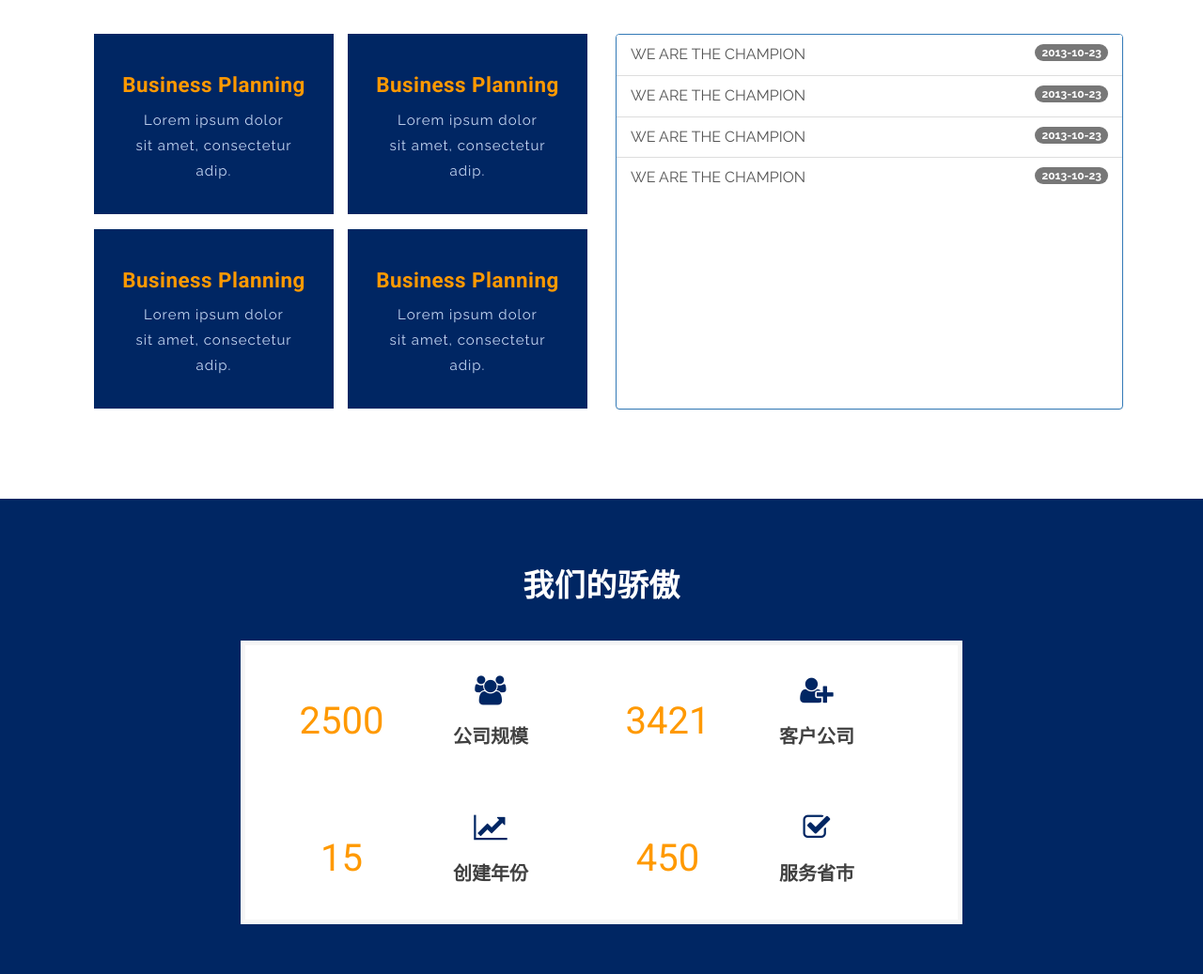
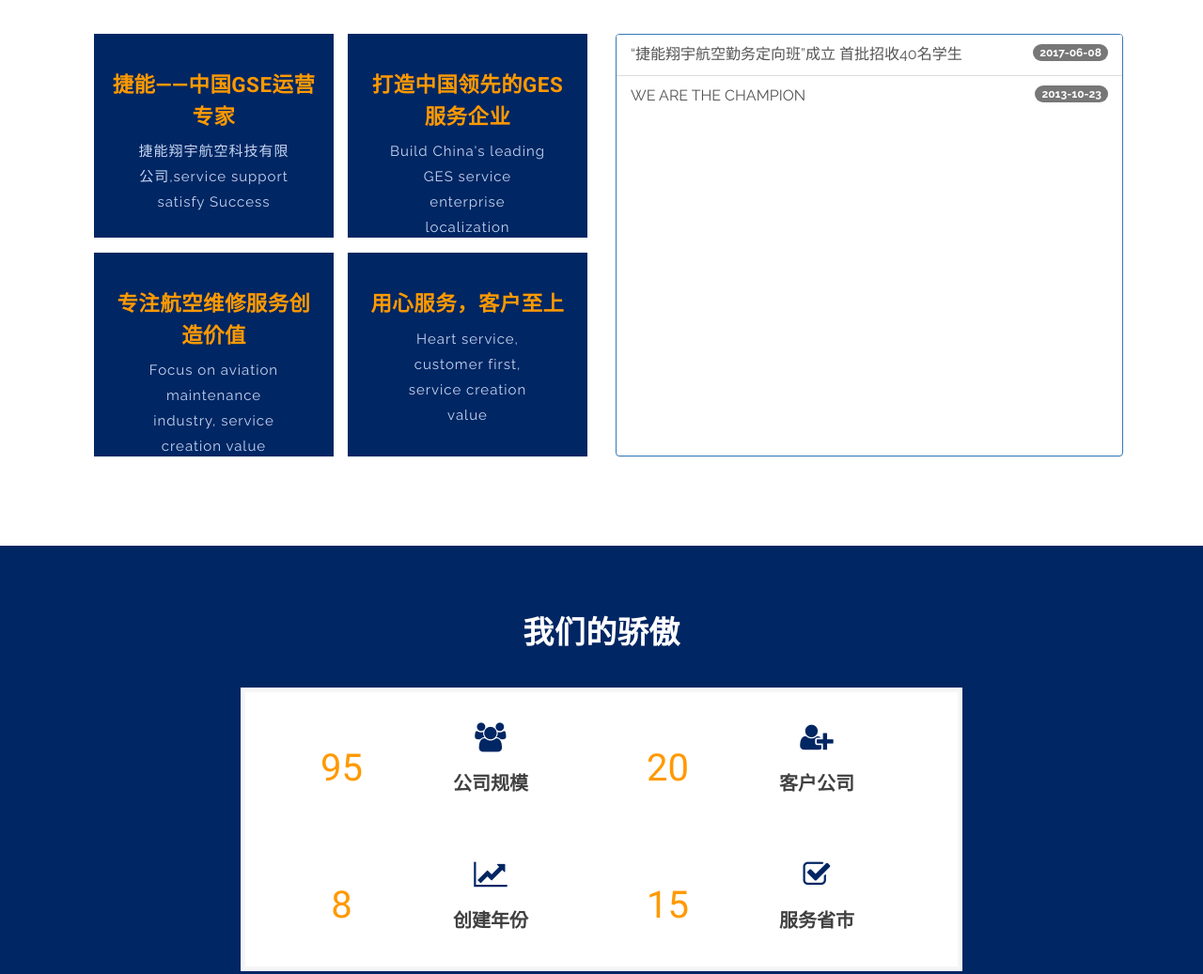
Before and after one commit to luyantulizi/JETLINE, a plain HTML site: page index.html in a window 1280 px wide. Shown: the part 700-1737 px from the top of the page at 94% size. Drawn offline with Linux system fonts and the light colour scheme.

Commit message:
修改新闻内容

```diff
--- a/css/style.css
+++ b/css/style.css
@@ -49,9 +49,14 @@ background-size:cover;
 min-height: 720px;
 }
 
+.newimg{
+  width:255px;
+  height:217px;
+}
 .newspanel{
   width:100%;
-  height:400px;
+  height:450px;
+
 }
 .navbar-header h1 {
     margin: 0;
--- a/index.html
+++ b/index.html
@@ -118,24 +118,24 @@
 			<div class="col-md-6 banner_bottom_right">
 				<div class="wthree_banner_bottom_right_grids">
 					<div class="col-md-6 banner_bottom_right_grid">
-						<div class="view view-tenth">
+            <div class="view view-tenth newimg">
               <div class="agile_text_box">
-								<h3>Business Planning</h3>
-								<p>Lorem ipsum dolor sit amet, consectetur adip.</p>
+                <h3>捷能——中国GSE运营专家</h3>
+                <p>捷能翔宇航空科技有限公司,service support satisfy Success</p>
               </div>
               <div class="mask">
-								<img src="images/a1.jpg" class="img-responsive" alt="" />
+                <img src="images/c1.jpg" class="img-responsive" alt="" />
               </div>
             </div>
           </div>
           <div class="col-md-6 banner_bottom_right_grid">
-						<div class="view view-tenth">
+            <div class="view view-tenth newimg">
               <div class="agile_text_box">
-								<h3>Business Planning</h3>
-								<p>Lorem ipsum dolor sit amet, consectetur adip.</p>
+                <h3>打造中国领先的GES服务企业</h3>
+                <p>Build China's leading GES service enterprise localization</p>
               </div>
               <div class="mask">
-								<img src="images/a2.jpg" class="img-responsive" alt="" />
+                <img src="images/c2.jpg" class="img-responsive" alt="" />
               </div>
             </div>
           </div>
@@ -143,36 +143,35 @@
         </div>
         <div class="wthree_banner_bottom_right_grids">
           <div class="col-md-6 banner_bottom_right_grid">
-						<div class="view view-tenth">
+            <div class="view view-tenth newimg">
               <div class="agile_text_box">
-								<h3>Business Planning</h3>
-								<p>Lorem ipsum dolor sit amet, consectetur adip.</p>
+                <h3>专注航空维修服务创造价值</h3>
+                <p>Focus on aviation maintenance industry, service creation value</p>
               </div>
               <div class="mask">
-								<img src="images/a3.jpg" class="img-responsive" alt="" />
+                <img src="images/c3.jpg" class="img-responsive" alt="" />
               </div>
             </div>
           </div>
           <div class="col-md-6 banner_bottom_right_grid">
-						<div class="view view-tenth">
+            <div class="view view-tenth newimg">
               <div class="agile_text_box">
-								<h3>Business Planning</h3>
-								<p>Lorem ipsum dolor sit amet, consectetur adip.</p>
+                <h3>用心服务，客户至上</h3>
+                <p>Heart service, customer first, service creation value</p>
               </div>
               <div class="mask">
-								<img src="images/a4.jpg" class="img-responsive" alt="" />
+                <img src="images/c4.jpg" class="img-responsive" alt="" />
               </div>
             </div>
           </div>
+
           <div class="clearfix"> </div>
         </div>
       </div>
       <div class="col-md-6 banner_bottom_left">
         <div class="panel panel-primary newspanel">
         <div class="list-group">
-          <a href="#" class="list-group-item" data-toggle="modal" data-target="#myModal2">WE ARE THE CHAMPION<span class="badge">2013-10-23</span></a>
-          <a href="#" class="list-group-item" data-toggle="modal" data-target="#myModal2">WE ARE THE CHAMPION<span class="badge">2013-10-23</span></a>
-          <a href="#" class="list-group-item" data-toggle="modal" data-target="#myModal2">WE ARE THE CHAMPION<span class="badge">2013-10-23</span></a>
+          <a href="#" class="list-group-item" data-toggle="modal" data-target="#myModal6">“捷能翔宇航空勤务定向班”成立 首批招收40名学生<span class="badge">2017-06-08</span></a>
           <a href="#" class="list-group-item" data-toggle="modal" data-target="#myModal2">WE ARE THE CHAMPION<span class="badge">2013-10-23</span></a>
         </div>
         </div>
@@ -263,6 +262,32 @@
 							</div>
 						</div>
 <!-- //Modal5 -->
+<!-- Modal6 -->
+						<div class="modal fade" id="myModal6" tabindex="-1" role="dialog">
+							<div class="modal-dialog modal-lg">
+							<!-- Modal content-->
+								<div class="modal-content">
+									<div class="modal-header">
+										<button type="button" class="close" data-dismiss="modal">&times;</button>
+										<h4>“捷能翔宇航空勤务定向班”成立 首批招收40名学生</h4>
+										<img src="images/news1.jpg" alt=" " class="img-responsive">
+                    <p>云南网讯 (实习生 魏巍)6月8日，昆明高级技工学校与北京捷能翔宇航空科技有限公司签订“捷能翔宇航空勤务定向班”合作协议，定向班首批招收40名学生。
+
+                    根据合作协议，双方将以北京捷能翔宇航空科技有限公司的名义进行“航空服务（地面勤务方向）”专业招生宣传，冠名“捷能翔宇航空定向班”，首批招收40名学生；共同协商制定定向班的教学内容、学生的实习实训等内容。
+
+                    同时，北京捷能翔宇航空科技有限公司每年将接收昆明高级技工学校一定数量的教师到企业进修学习，学校根据需要邀请企业专业技术人员到校进行授课或指导。学生实习期满后，企业录用实习合格的学生，并签订正式用工协议。
+
+                    除此之外，北京捷能翔宇航空科技有限公司将在学校设立“捷能翔宇腾飞奖学金”，并安排优秀学生外出参观学习。</p>
+                    <img src="images/news2.jpg" alr="" class="img-responsive">
+                    <p>昆明高级技工学校副校长马宇青表示，此次合作旨在进一步探索校企合作模式，深化教学改革，提升办学综合竞争力，拓宽学生就业渠道，提高学生就业质量。
+
+                    昆明高级技工学校是昆明市唯一的国家级高技能人才培训基地和国家级重点技工学校,学校主要以机械制造、电气技术、信息商贸、汽车技术和烹饪技术等五大类专业为主办学。其中，该校的“机加工与数控技术专业”被评为云南省级骨干专业，“电工与电子技术专业”被评为昆明市级骨干专业。</p>
+									</div>
+								</div>
+							</div>
+						</div>
+<!-- //Modal6 -->
+
 
 <!-- Stats -->
 	<div class="stats-agileits" id="stats">
@@ -271,28 +296,28 @@
 
 		<div class="stats-info agileits w3layouts">
 			<div class="col-md-6 agileits w3layouts col-sm-6 stats-grid stats-grid-1">
-				<div class="numscroller agileits-w3layouts" data-slno='1' data-min='0' data-max='2500' data-delay='3' data-increment="2">95</div>
+				<div class="numscroller agileits-w3layouts" data-slno='1' data-min='0' data-max='95' data-delay='3' data-increment="2">95</div>
 				<div class="stat-info-w3ls">
 					<i class="fa fa-users" aria-hidden="true"></i>
 					<h4 class="agileits w3layouts">公司规模</h4>
 				</div>
 			</div>
 			<div class="col-md-6 col-sm-6 agileits w3layouts stats-grid stats-grid-2">
-				<div class="numscroller agileits-w3layouts" data-slno='1' data-min='0' data-max='3421' data-delay='3' data-increment="2">20</div>
+				<div class="numscroller agileits-w3layouts" data-slno='1' data-min='0' data-max='20' data-delay='3' data-increment="2">20</div>
 				<div class="stat-info-w3ls">
 					<i class="fa fa-user-plus" aria-hidden="true"></i>
 					<h4 class="agileits w3layouts">客户公司</h4>
 				</div>
 			</div>
 			<div class="col-md-6 col-sm-6 stats-grid agileits w3layouts stats-grid-3">
-				<div class="numscroller agileits-w3layouts" data-slno='1' data-min='0' data-max='15' data-delay='3' data-increment="2">8</div>
+				<div class="numscroller agileits-w3layouts" data-slno='1' data-min='0' data-max='8' data-delay='3' data-increment="2">8</div>
 				<div class="stat-info-w3ls">
 					<i class="fa fa-line-chart" aria-hidden="true"></i>
 					<h4 class="agileits w3layouts">创建年份</h4>
 				</div>
 			</div>
 			<div class="col-md-6 col-sm-6 stats-grid stats-grid-4 agileits w3layouts">
-				<div class="numscroller agileits-w3layouts" data-slno='1' data-min='0' data-max='450' data-delay='3' data-increment="2">15</div>
+				<div class="numscroller agileits-w3layouts" data-slno='1' data-min='0' data-max='15' data-delay='3' data-increment="2">15</div>
 				<div class="stat-info-w3ls">
 					<i class="fa fa-check-square-o" aria-hidden="true"></i>
 					<h4 class="agileits w3layouts">服务省市</h4>
```
Also changed, not shown: images/c1.jpg (added), images/c2.jpg (added), images/c3.jpg (added), images/c4.jpg (added), images/news1.jpg (added), images/news2.jpg (added). Lines whose indentation alone changed are shown as unchanged.
